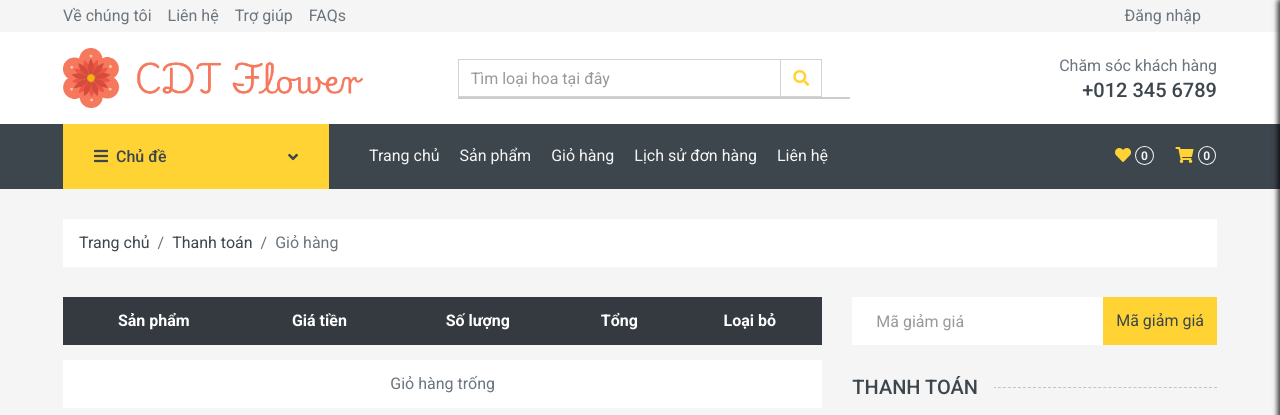
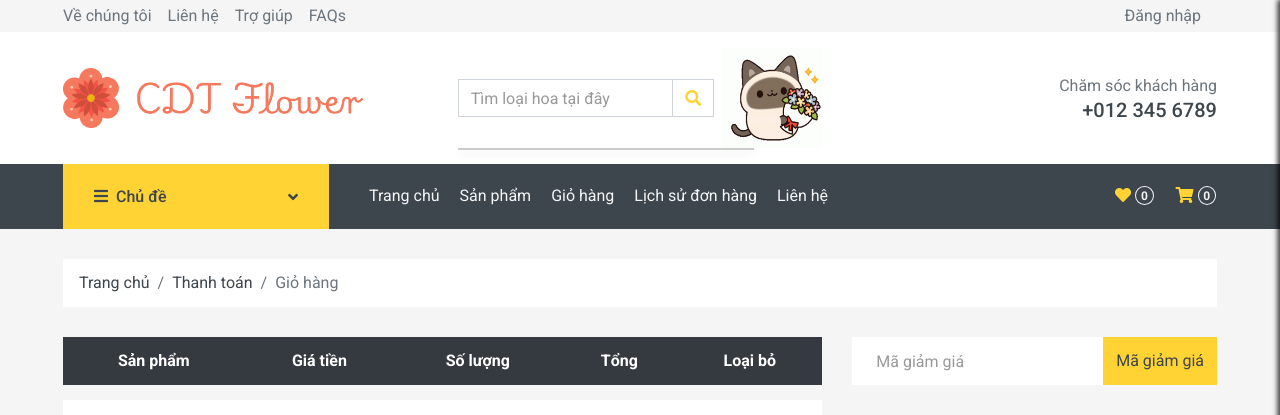
Before and after one commit to quangkuong1109/web_ban_hoa, a PHP site: page /cart.php in a window 1280 px wide. Shown: the top 415 px of the page. Run offline with PHP 8.4, Linux system fonts and the light colour scheme; data comes from the database, SQL or seed files in the repository; some libraries are stand-ins or nearby versions.

Commit message:
thêm con mèo

```diff
--- a/header.php
+++ b/header.php
@@ -12,7 +12,7 @@ session_start();
     <meta content="Free HTML Templates" name="description">
 
     <!-- Favicon -->
-    <link href="img/flower_logo.png" rel="icon">
+    <link href="img/icon_flower.png" rel="icon">
 
     <!-- Google Web Fonts -->
     <link rel="preconnect" href="https://fonts.gstatic.com">
@@ -210,9 +210,11 @@ session_start();
                     <img width="300px" height="60px" src="img/icon_logo.png">
                 </a>
             </div>
-            <div class="col-lg-4 col-6 text-left">
-                <form action="" onsubmit="return false;"> <!-- Ngăn chặn gửi form -->
-                    <div class="input-group">
+
+            <!-- Khu vực chứa khung tìm kiếm và ảnh GIF -->
+            <div class="col-lg-4 col-6 text-left d-flex align-items-center" style="position: relative;">
+                <form action="" onsubmit="return false;" class="d-flex align-items-center w-100"> <!-- Ngăn chặn gửi form -->
+                    <div class="input-group" style="flex: 1;">
                         <input type="text" class="form-control" id="searchInput" placeholder="Tìm loại hoa tại đây" oninput="searchProducts()">
                         <div class="input-group-append">
                             <span class="input-group-text bg-transparent text-primary">
@@ -220,9 +222,12 @@ session_start();
                             </span>
                         </div>
                     </div>
+                    <img src="img/cat-flowers.gif" alt="Cat Flowers" width="100px" height="100px" class="ml-2"> <!-- Ảnh GIF thêm vào bên cạnh -->
+                </form>
+                <!-- Đặt suggestions-box bên dưới khung tìm kiếm -->
                 <div id="suggestions" class="suggestions-box"></div> <!-- Khung hiện gợi ý sản phẩm -->
-                </form>
             </div>
+
             <div class="col-lg-4 col-6 text-right">
                 <p class="m-0">Chăm sóc khách hàng</p>
                 <h5 class="m-0">+012 345 6789</h5>
@@ -438,7 +443,7 @@ session_start();
                         ?>
                         <li>
                             <a href="#" class="photo"><img src="<?php echo $sanPhamArray_id_anh[$maSP]; ?>" class="cart-thumb" alt="" /></a>
-                            <h6><a href="detail.php?productName=<?php echo urlencode($sanPhamArray_id_ten[$maSP]); ?>"><?php echo $sanPhamArray_id_ten[$maSP]; ?></a></h6>
+                            <h6><a href="#"><?php echo $sanPhamArray_id_ten[$maSP]; ?></a></h6>
                             <p>
                                 <?php echo $count_maSP_giohang[$maSP]; ?>x -
                                 <span class="price"><?php echo number_format($sanPhamArray_id_gia[$maSP]); ?></span>
@@ -489,7 +494,7 @@ session_start();
                             ?>
                             <li>
                                 <a href="#" class="photo"><img src="<?php echo $row['HinhAnh']; ?>" class="cart-thumb" alt="" /></a>
-                                <h6><a href="detail.php?productName=<?php echo urlencode($row['TenSanPham']); ?>"><?php echo $row['TenSanPham']; ?></a></h6>
+                                <h6><a href="#"><?php echo $row['TenSanPham']; ?></a></h6>
                                 <p>
                                     <span class="price"><?php echo number_format($row['Gia']); ?> VND</span>
                                 </p>
@@ -510,22 +515,24 @@ session_start();
         .suggestions-box {
             border: 1px solid #ccc;
             background: white;
-                position: absolute; /* Để có thể hiển thị bên dưới ô input */
-                z-index: 1000; /* Đảm bảo nó nằm trên các phần tử khác */
-                width: calc(100% - 2px); /* Để khung gợi ý rộng như ô input */
+            position: absolute;
+            top: 100%; /* Đặt ngay bên dưới ô input */
+            left: 10;
+            z-index: 1000;
+            width: 75%; /* Đặt chiều rộng khung gợi ý bằng với chiều rộng của input-group */
             max-height: 300px; /* Giới hạn chiều cao của khung gợi ý */
             overflow-y: auto; /* Thêm thanh cuộn nếu nội dung quá nhiều */
+            box-shadow: 0px 4px 8px rgba(0, 0, 0, 0.1); /* Thêm bóng đổ để phân biệt */
         }
 
         .suggestion-item {
-                padding: 10px; /* Khoảng cách bên trong từng item */
-                cursor: pointer; /* Hiển thị con trỏ khi di chuột vào item */
+            padding: 10px;
+            cursor: pointer;
         }
 
         .suggestion-item:hover {
-                background: #ffd700; /* Màu nền khi hover */
+            background: #ffd700;
         }
-
         </style>
 
         <script>
```
Also changed, not shown: img/cat-flowers.gif (added). Lines whose indentation alone changed are shown as unchanged.
